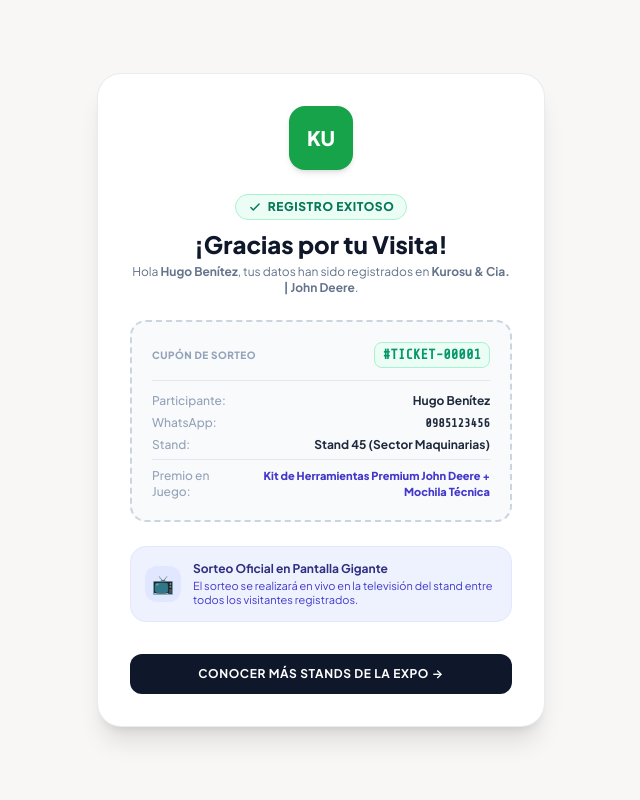
After one commit to soteweb/sotepassexpo, a Laravel app: page /gracias/kurosu/1 in a window 1280 px wide. The commit adds this page. Shown: the whole page, without its empty margins (319-959 px from the left). Run offline with Laravel 12, Linux system fonts and the light colour scheme; data comes from the database, SQL or seed files in the repository; parts of the project's set-up code (start-up, migrations or seed data) failed here and were passed over; some libraries are stand-ins or nearby versions.

Commit message:
feat: add digital ticket gracias page for stands without ruleta and SuperAdmin plan price editor

```diff
--- a/app/Http/Controllers/ExpoController.php
+++ b/app/Http/Controllers/ExpoController.php
@@ -172,6 +172,59 @@ class ExpoController extends Controller
             ->latest()
             ->first();
 
+        // Si el stand NO tiene ruleta (solo toma datos para sorteo en pantalla o base de datos)
+        if (! $stand->allow_spins) {
+            if ($existingLead) {
+                $existingLead->update([
+                    'full_name' => $validated['full_name'],
+                    'city' => $validated['city'],
+                    'profile' => $validated['profile'],
+                ]);
+                session(['allowed_lead_id_'.$stand->id => $existingLead->id]);
+
+                if ($request->wantsJson()) {
+                    return response()->json([
+                        'success' => true,
+                        'lead_id' => $existingLead->id,
+                        'full_name' => $existingLead->full_name,
+                        'redirect_url' => route('expo.gracias', ['slug' => $slug, 'leadId' => $existingLead->id]),
+                    ]);
+                }
+
+                return redirect()->route('expo.gracias', [
+                    'slug' => $slug,
+                    'leadId' => $existingLead->id,
+                ])->with('repeat_notice', 'already_registered');
+            }
+
+            $lead = $stand->leads()->create([
+                'full_name' => $validated['full_name'],
+                'phone' => $validated['phone'],
+                'clean_phone' => $cleanPhone,
+                'city' => $validated['city'],
+                'profile' => $validated['profile'],
+                'hectares' => $validated['hectares'] ?? null,
+                'interest' => $validated['interest'] ?? null,
+                'ip_address' => $request->ip(),
+            ]);
+
+            session(['allowed_lead_id_'.$stand->id => $lead->id]);
+
+            if ($request->wantsJson()) {
+                return response()->json([
+                    'success' => true,
+                    'lead_id' => $lead->id,
+                    'full_name' => $lead->full_name,
+                    'redirect_url' => route('expo.gracias', ['slug' => $slug, 'leadId' => $lead->id]),
+                ]);
+            }
+
+            return redirect()->route('expo.gracias', [
+                'slug' => $slug,
+                'leadId' => $lead->id,
+            ]);
+        }
+
         if ($existingLead && $policy !== 'unlimited') {
             if ($policy === 'once_per_event') {
                 if ($existingLead->spin()->exists()) {
@@ -242,6 +295,12 @@ class ExpoController extends Controller
     public function ruleta(Request $request, string $slug, int $leadId): View|RedirectResponse
     {
         $stand = Stand::where('slug', $slug)->where('is_active', true)->firstOrFail();
+
+        // Si el stand tiene la ruleta desactivada, mostrar su confirmación de sorteo
+        if (! $stand->allow_spins) {
+            return redirect()->route('expo.gracias', ['slug' => $slug, 'leadId' => $leadId]);
+        }
+
         $lead = $stand->leads()->findOrFail($leadId);
         $isTotem = $request->boolean('totem');
 
@@ -708,4 +767,39 @@ class ExpoController extends Controller
 
         return back()->with('success', $messages[$status] ?? 'Estado actualizado correctamente.');
     }
+
+    /**
+     * Pantalla de Confirmación de Registro y Ticket para Sorteo en TV (Para stands sin ruleta o finalizado)
+     */
+    public function gracias(Request $request, string $slug, int $leadId): View
+    {
+        $stand = Stand::where('slug', $slug)->where('is_active', true)->firstOrFail();
+        $lead = $stand->leads()->findOrFail($leadId);
+        $draw = $stand->draws()->where('status', 'pending')->latest()->first()
+            ?? $stand->draws()->latest()->first();
+
+        return view('expo.gracias', compact('stand', 'lead', 'draw'));
+    }
+
+    /**
+     * Actualizar Plan B2B desde SuperAdmin (Cambiar precio, descripción, etc.)
+     */
+    public function updatePlan(Request $request, Plan $plan): RedirectResponse
+    {
+        $validated = $request->validate([
+            'name' => 'required|string|max:120',
+            'price' => 'required|integer|min:0',
+            'description' => 'nullable|string',
+            'badge_text' => 'nullable|string|max:50',
+        ]);
+
+        $plan->update([
+            'name' => $validated['name'],
+            'price' => $validated['price'],
+            'description' => $validated['description'] ?? null,
+            'badge_text' => $validated['badge_text'] ?? null,
+        ]);
+
+        return back()->with('success', "¡Tarifa del {$plan->name} actualizada a {$plan->formatted_price}!");
+    }
 }
--- /dev/null
+++ b/resources/views/expo/gracias.blade.php
@@ -0,0 +1,79 @@
+<x-guest-layout>
+    <x-slot:title>¡Registro Confirmado! | {{ $stand->name }}</x-slot>
+
+    <div class="min-h-screen bg-[#f8f7f5] flex items-center justify-center p-4 antialiased">
+        <div class="max-w-md w-full bg-white rounded-3xl p-6 sm:p-8 border border-slate-200/80 shadow-xl text-center space-y-6">
+
+            <!-- Logo Stand -->
+            <div class="w-16 h-16 mx-auto rounded-2xl flex items-center justify-center text-white text-xl font-black shadow-md"
+                 style="background-color: {{ $stand->primary_color }};">
+                {{ strtoupper(substr($stand->slug, 0, 2)) }}
+            </div>
+
+            <div>
+                <span class="inline-flex items-center gap-1.5 px-3 py-1 rounded-full text-xs font-black uppercase tracking-wider bg-emerald-50 text-emerald-700 border border-emerald-200">
+                    <svg class="w-3.5 h-3.5" fill="none" stroke="currentColor" viewBox="0 0 24 24"><path stroke-linecap="round" stroke-linejoin="round" stroke-width="2.5" d="M5 13l4 4L19 7"/></svg>
+                    <span>Registro Exitoso</span>
+                </span>
+                <h1 class="text-2xl font-black text-slate-900 mt-2">
+                    ¡Gracias por tu Visita!
+                </h1>
+                <p class="text-xs text-slate-500 mt-1">
+                    Hola <strong>{{ $lead->full_name }}</strong>, tus datos han sido registrados en <strong>{{ $stand->name }}</strong>.
+                </p>
+            </div>
+
+            <!-- TICKET DIGITAL DE PARTICIPACIÓN EN SORTEO -->
+            <div class="bg-slate-50 rounded-2xl p-5 border-2 border-dashed border-slate-300 relative text-left space-y-3">
+                <div class="flex items-center justify-between pb-3 border-b border-slate-200">
+                    <span class="text-[10px] font-black uppercase tracking-wider text-slate-400">Cupón de Sorteo</span>
+                    <span class="font-mono text-sm font-black text-emerald-600 bg-emerald-50 px-2 py-0.5 rounded-lg border border-emerald-200">
+                        #TICKET-{{ str_pad($lead->id, 5, '0', STR_PAD_LEFT) }}
+                    </span>
+                </div>
+
+                <div class="space-y-1.5 text-xs">
+                    <div class="flex justify-between">
+                        <span class="text-slate-400 font-medium">Participante:</span>
+                        <span class="font-bold text-slate-800">{{ $lead->full_name }}</span>
+                    </div>
+                    <div class="flex justify-between">
+                        <span class="text-slate-400 font-medium">WhatsApp:</span>
+                        <span class="font-mono font-bold text-slate-800">{{ $lead->phone }}</span>
+                    </div>
+                    <div class="flex justify-between">
+                        <span class="text-slate-400 font-medium">Stand:</span>
+                        <span class="font-bold text-slate-800">{{ $stand->stand_number }} ({{ $stand->sector }})</span>
+                    </div>
+                    @if($draw)
+                        <div class="pt-2 border-t border-slate-200 flex justify-between items-center">
+                            <span class="text-slate-400 font-medium">Premio en Juego:</span>
+                            <span class="font-black text-gold-700 text-right text-[11px]">{{ $draw->prize_description }}</span>
+                        </div>
+                    @endif
+                </div>
+            </div>
+
+            <!-- Aviso del Sorteo en TV -->
+            <div class="p-3.5 rounded-2xl bg-indigo-50 border border-indigo-100 text-indigo-900 text-xs flex items-center gap-3 text-left">
+                <div class="w-9 h-9 rounded-xl bg-indigo-100 text-indigo-700 flex items-center justify-center text-lg shrink-0">
+                    📺
+                </div>
+                <div>
+                    <span class="font-bold block">Sorteo Oficial en Pantalla Gigante</span>
+                    <span class="text-[11px] text-indigo-700 leading-tight block mt-0.5">
+                        El sorteo se realizará en vivo en la televisión del stand entre todos los visitantes registrados.
+                    </span>
+                </div>
+            </div>
+
+            <div class="pt-2">
+                <a href="{{ route('expo.index') }}"
+                   class="w-full py-3 px-4 rounded-xl bg-slate-900 hover:bg-slate-800 text-white font-bold text-xs uppercase tracking-wider transition-all block">
+                    Conocer Más Stands de la Expo &rarr;
+                </a>
+            </div>
+
+        </div>
+    </div>
+</x-guest-layout>
--- a/routes/web.php
+++ b/routes/web.php
@@ -48,6 +48,7 @@ Route::middleware(['auth', 'admin'])->prefix('admin')->group(function () {
     Route::get('/', [ExpoController::class, 'admin'])->name('expo.admin');
     Route::post('/stands', [ExpoController::class, 'createStand'])->name('expo.admin.create');
     Route::post('/stands/{stand}/status', [ExpoController::class, 'updateStandStatus'])->name('expo.admin.stand.status');
+    Route::post('/plans/{plan}', [ExpoController::class, 'updatePlan'])->name('expo.admin.plans.update');
 });
 
 // ==========================================
@@ -57,6 +58,9 @@ Route::middleware(['auth', 'admin'])->prefix('admin')->group(function () {
 Route::get('/stand/{slug}', [ExpoController::class, 'stand'])->name('expo.stand');
 Route::post('/stand/{slug}/registro', [ExpoController::class, 'registerLead'])->name('expo.register')->middleware('throttle:30,1');
 
+// Confirmación de Registro y Cupón de Sorteo (Para stands sin ruleta o finalizado)
+Route::get('/gracias/{slug}/{leadId}', [ExpoController::class, 'gracias'])->name('expo.gracias');
+
 // Ruleta Digital Touch / Tótem
 Route::get('/ruleta/{slug}/{leadId}', [ExpoController::class, 'ruleta'])->name('expo.ruleta');
 Route::post('/api/spin/{slug}', [ExpoController::class, 'spin'])->name('expo.api.spin')->middleware('throttle:20,1');
```
Also changed, not shown: resources/views/expo/admin.blade.php (+66 -3 lines), tests/Feature/SaaSSystemTest.php (+60 -0 lines).
